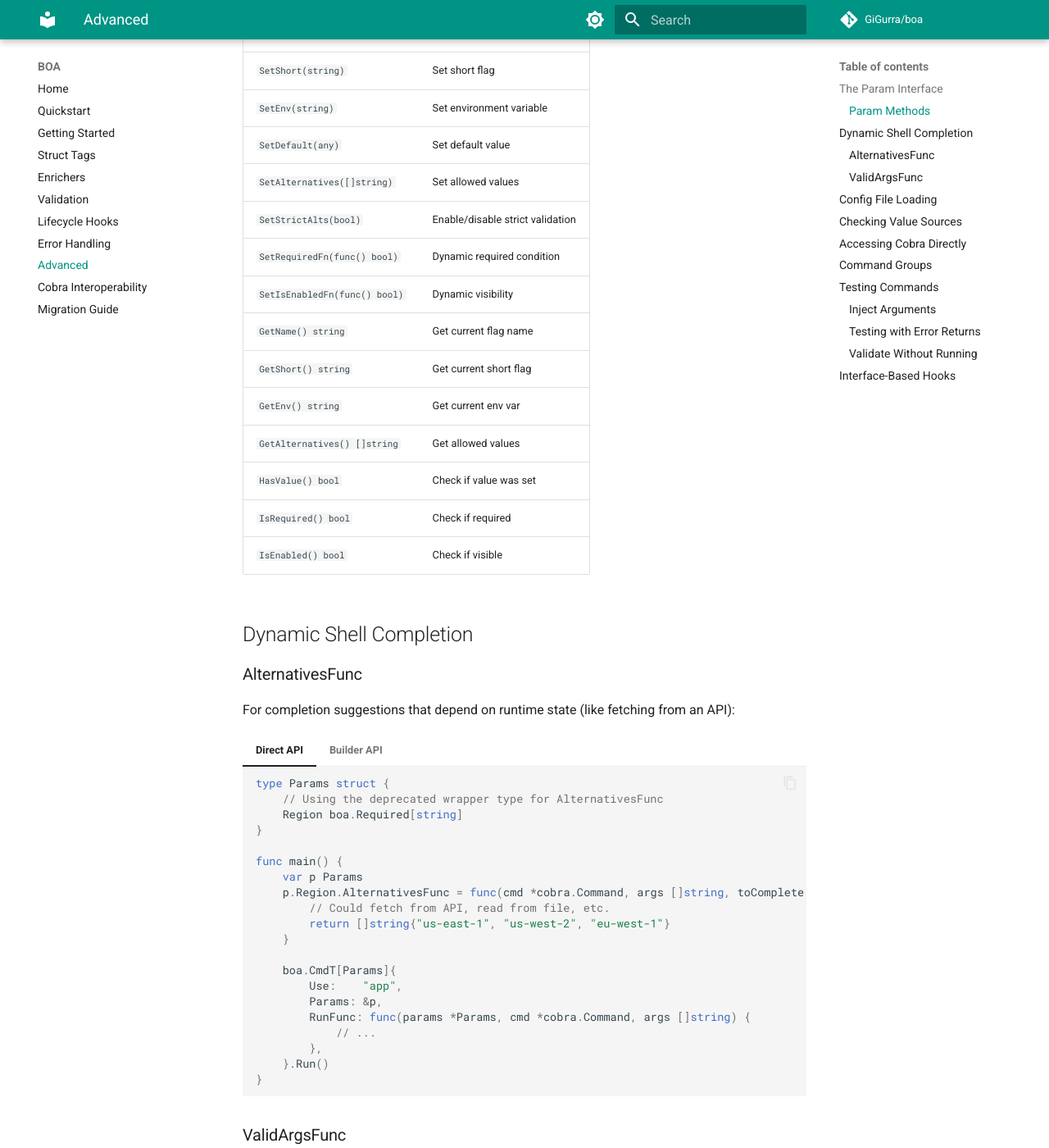
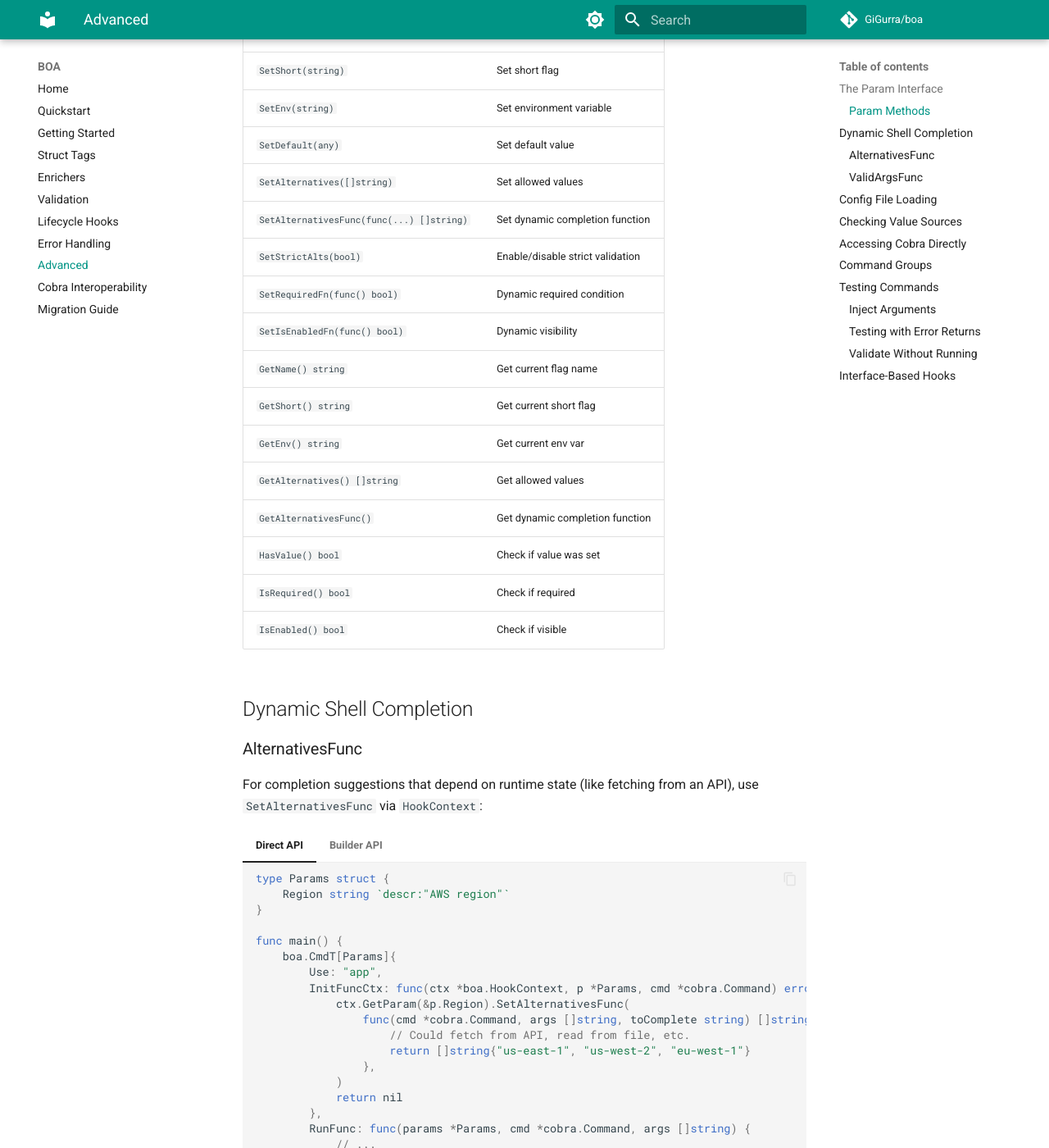
Before and after one commit to GiGurra/boa, an MkDocs documentation site: the page built from docs/advanced.md, in a window 1280 px wide and 1400 px high, scrolled down 683 px. Shown: the whole window at 82% size. Built offline with MkDocs 1.6.1 and Material for MkDocs 9.7.7, drawn with Linux system fonts in a browser that asks for light colours; comment, search, counter and statistics services are not loaded.

Commit message:
feat: add SetAlternativesFunc to Param interface
Add SetAlternativesFunc method to enable dynamic shell completion via
HookContext instead of requiring deprecated Required[T]/Optional[T]
wrapper types.

Update Dynamic Shell Completion docs to show HookContext approach.

Co-Authored-By: Claude Opus 4.5 <noreply@anthropic.com>

````diff
--- a/docs/advanced.md
+++ b/docs/advanced.md
@@ -39,6 +39,7 @@ Every parameter (whether using struct tags or programmatic configuration) implem
 | `SetEnv(string)` | Set environment variable |
 | `SetDefault(any)` | Set default value |
 | `SetAlternatives([]string)` | Set allowed values |
+| `SetAlternativesFunc(func(...) []string)` | Set dynamic completion function |
 | `SetStrictAlts(bool)` | Enable/disable strict validation |
 | `SetRequiredFn(func() bool)` | Dynamic required condition |
 | `SetIsEnabledFn(func() bool)` | Dynamic visibility |
@@ -46,6 +47,7 @@ Every parameter (whether using struct tags or programmatic configuration) implem
 | `GetShort() string` | Get current short flag |
 | `GetEnv() string` | Get current env var |
 | `GetAlternatives() []string` | Get allowed values |
+| `GetAlternativesFunc()` | Get dynamic completion function |
 | `HasValue() bool` | Check if value was set |
 | `IsRequired() bool` | Check if required |
 | `IsEnabled() bool` | Check if visible |
@@ -54,26 +56,27 @@ Every parameter (whether using struct tags or programmatic configuration) implem
 
 ### AlternativesFunc
 
-For completion suggestions that depend on runtime state (like fetching from an API):
+For completion suggestions that depend on runtime state (like fetching from an API), use `SetAlternativesFunc` via `HookContext`:
 
 === "Direct API"
 
     ```go
     type Params struct {
-        // Using the deprecated wrapper type for AlternativesFunc
-        Region boa.Required[string]
+        Region string `descr:"AWS region"`
     }
 
     func main() {
-        var p Params
-        p.Region.AlternativesFunc = func(cmd *cobra.Command, args []string, toComplete string) []string {
-            // Could fetch from API, read from file, etc.
-            return []string{"us-east-1", "us-west-2", "eu-west-1"}
-        }
-
         boa.CmdT[Params]{
-            Use:    "app",
-            Params: &p,
+            Use: "app",
+            InitFuncCtx: func(ctx *boa.HookContext, p *Params, cmd *cobra.Command) error {
+                ctx.GetParam(&p.Region).SetAlternativesFunc(
+                    func(cmd *cobra.Command, args []string, toComplete string) []string {
+                        // Could fetch from API, read from file, etc.
+                        return []string{"us-east-1", "us-west-2", "eu-west-1"}
+                    },
+                )
+                return nil
+            },
             RunFunc: func(params *Params, cmd *cobra.Command, args []string) {
                 // ...
             },
@@ -85,18 +88,20 @@ For completion suggestions that depend on runtime state (like fetching from an A
 
     ```go
     type Params struct {
-        // Using the deprecated wrapper type for AlternativesFunc
-        Region boa.Required[string]
+        Region string `descr:"AWS region"`
     }
 
     func main() {
-        var p Params
-        p.Region.AlternativesFunc = func(cmd *cobra.Command, args []string, toComplete string) []string {
-            // Could fetch from API, read from file, etc.
-            return []string{"us-east-1", "us-west-2", "eu-west-1"}
-        }
-
-        boa.NewCmdT2("app", &p).
+        boa.NewCmdT[Params]("app").
+            WithInitFuncCtx(func(ctx *boa.HookContext, p *Params, cmd *cobra.Command) error {
+                ctx.GetParam(&p.Region).SetAlternativesFunc(
+                    func(cmd *cobra.Command, args []string, toComplete string) []string {
+                        // Could fetch from API, read from file, etc.
+                        return []string{"us-east-1", "us-west-2", "eu-west-1"}
+                    },
+                )
+                return nil
+            }).
             WithRunFunc(func(params *Params) {
                 // ...
             }).
````
Also changed, not shown: 3 other files.
